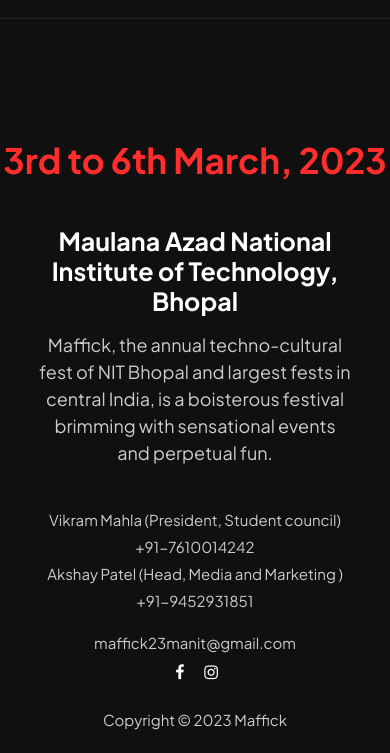
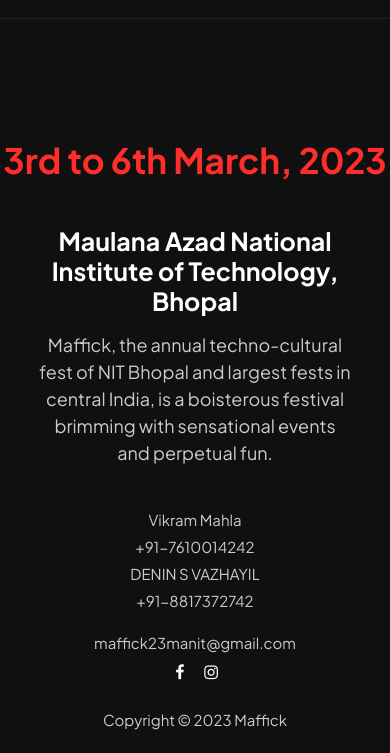
Before and after one commit to shubhtrikal/maffick23, a plain HTML site: page index.html in a window 390 px wide. Shown: the part 3569-4322 px from the top of the page. Drawn offline with nearby package versions, Linux system fonts and the light colour scheme.

Commit message:
fix: mobile

```diff
--- a/index.html
+++ b/index.html
@@ -1287,12 +1287,12 @@
                     <div class = "contact_details">
                         <div class = "number">
                             <div>
-                                <p> Vikram Mahla (President, Student council) </p>
+                                <p> Vikram Mahla </p>
                                 <a href="tel:+91-7610014242"> +91-7610014242 </a>
                             </div>
                             <div>
-                                <p> Akshay Patel (Head, Media and Marketing ) </p>
-                                <a href="tel:+91-9452931851"> +91-9452931851 </a>
+                                <p> DENIN S VAZHAYIL </p>
+                                <a href="tel:+91-8817372742"> +91-8817372742 </a>
                             </div>
                         </div>
                         <div class = "email">
```
